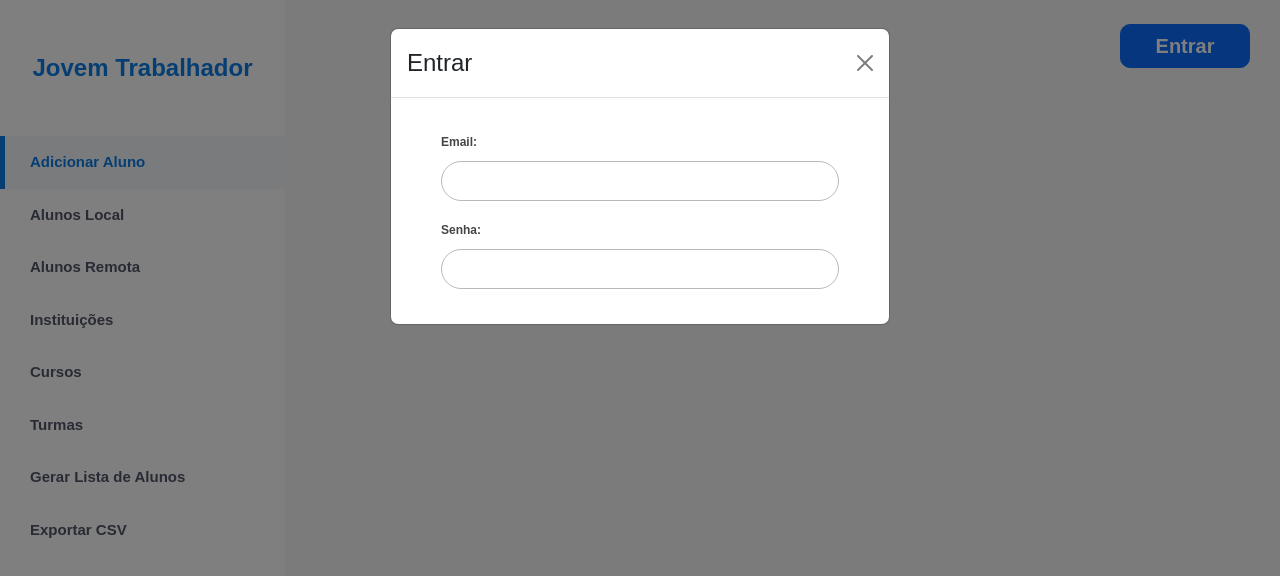
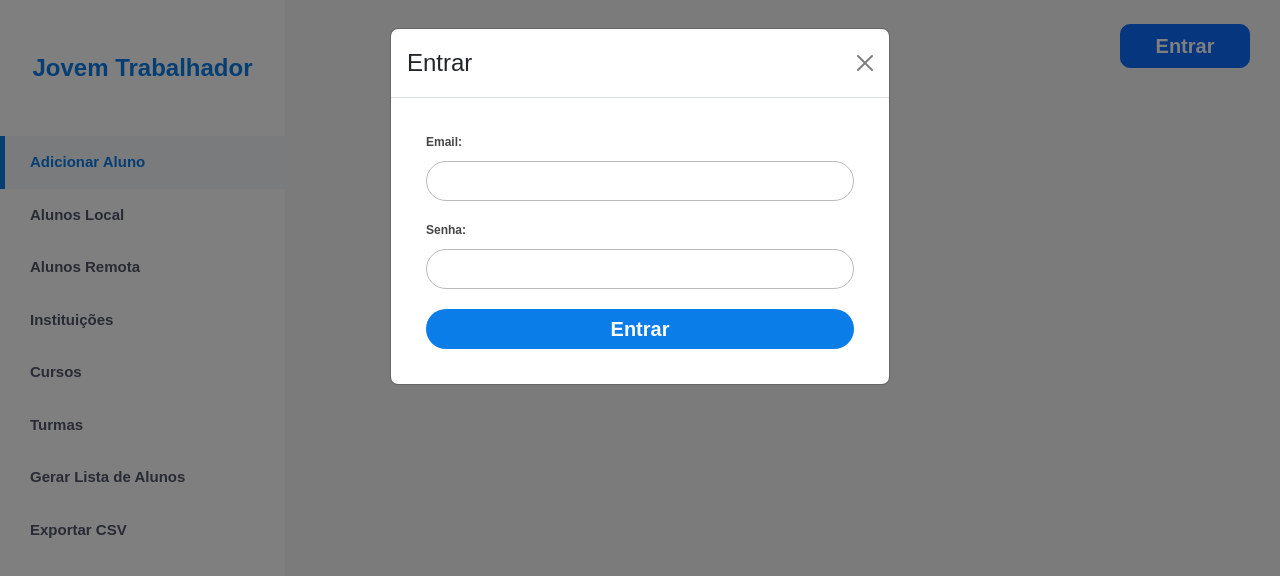
Before and after one commit to Kaua032/Jovem_Trabalhador_Front_End, a React (Vite) app: page / in a window 1280 px wide. Both pictures are taken after a click on the button "Entrar". Shown: the top 576 px of the page. Built offline with nearby package versions, Linux system fonts and the light colour scheme.

Commit message:
feat: "Added SubmitButton component to Home page"
This commit adds the SubmitButton component to the Home page, which is used within the form for user login. The padding property in the HomeStyled component has also been updated to

```diff
--- /dev/null
+++ b/src/components/SubmitButton/SubmitButton.jsx
@@ -0,0 +1,5 @@
+import { ButtonArea } from "./SubmitButtonStyled";
+
+export default function SubmitButton({ ...props }) {
+  return <ButtonArea width={props.width}>{props.title}</ButtonArea>;
+}
--- /dev/null
+++ b/src/components/SubmitButton/SubmitButtonStyled.jsx
@@ -0,0 +1,16 @@
+import styled from "styled-components";
+
+export const ButtonArea = styled.button`
+    padding: 5px 0px;
+
+    background-color: #0A7DE8;
+    color: white;
+
+    border-radius: 20px;
+    border: none;
+
+    font-size: 20px;
+    font-weight: 600;
+
+    width: ${(props) => props.width};
+`
--- a/src/pages/Home/Home.jsx
+++ b/src/pages/Home/Home.jsx
@@ -3,6 +3,7 @@ import Navbar from "../../components/Navbar/Navbar";
 import { Button, Modal } from "react-bootstrap";
 import { MainHome } from "./HomeStyled";
 import InputComponent from "../../components/Input/InputComponent";
+import SubmitButton from "../../components/SubmitButton/SubmitButton";
 
 export default function Home() {
   const [show, setShow] = useState(false);
@@ -23,6 +24,7 @@ export default function Home() {
         <form>
           <InputComponent type="text" title="Email:" />
           <InputComponent type="password" title="Senha:" />
+          <SubmitButton title="Entrar" width="100%"/>
         </form>
       </Modal>
     </MainHome>
--- a/style.css
+++ b/style.css
@@ -2,5 +2,5 @@
     display: flex;
     flex-direction: column;
     gap: 20px;
-    padding: 35px 50px;
+    padding: 35px;
 }
```
